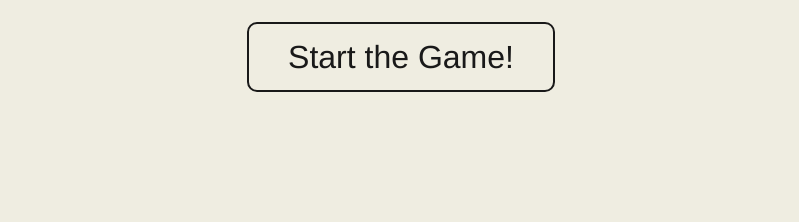
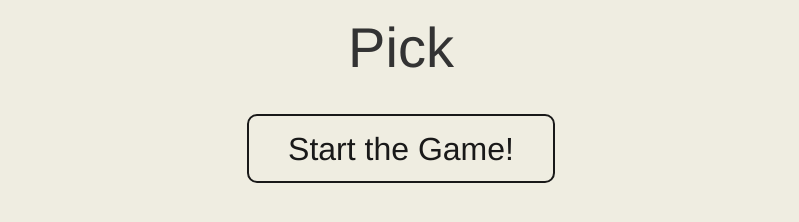
Before and after one commit to kevinpmcc/web-spotify-game, a website: page app/index.html at #/index in a window 1280 px wide. Shown: the part 280-502 px from the top of the page, without its empty margins (239-1038 px from the left). Drawn offline with nearby package versions, Linux system fonts and the light colour scheme.

Commit message:
added pick text

```diff
--- a/app/css/style.css
+++ b/app/css/style.css
@@ -72,6 +72,10 @@ img {
   padding-right: 5%;
 }
 
+#splash-icon-text h2 {
+
+}
+
 
 body {
   background-color: #EFEDE1;
--- a/app/views/partials/splash.html
+++ b/app/views/partials/splash.html
@@ -7,6 +7,9 @@
       <img class='splash-icon' id="listen-img" src="/img/listen.png" alt="Listen" />
       <img class='splash-icon' id="guess-img" src="/img/guess.png" alt="Guess" />
     </div>
+    <div id="splash-icon-text">
+      <h2>Pick</h2>
+    </div>
 
     <button class="start-btn" type="button" id='start-button' ng-click='controller.startGame()'>Start the Game!</button>
 
```
